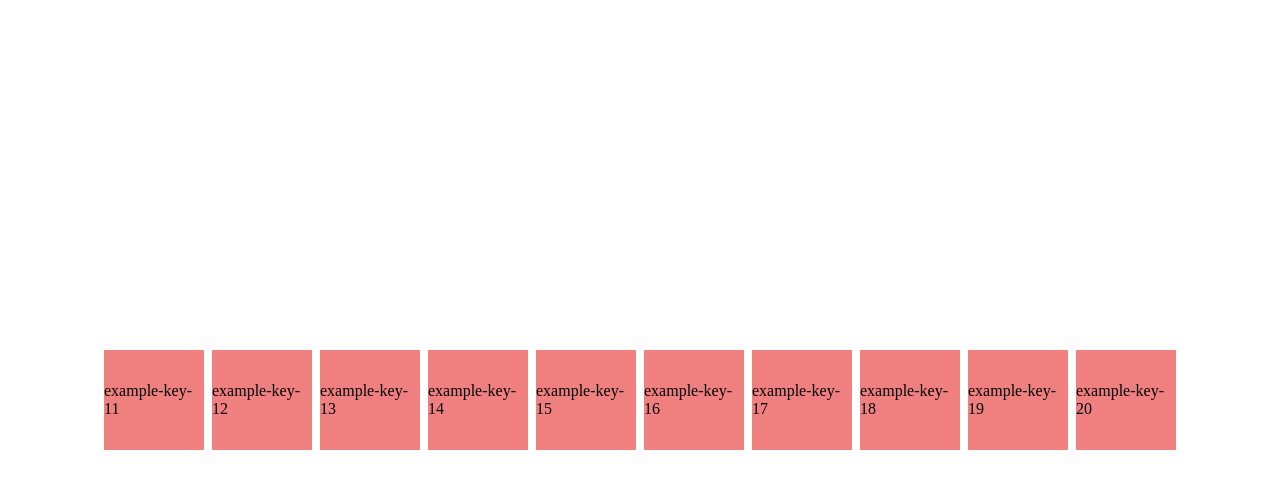
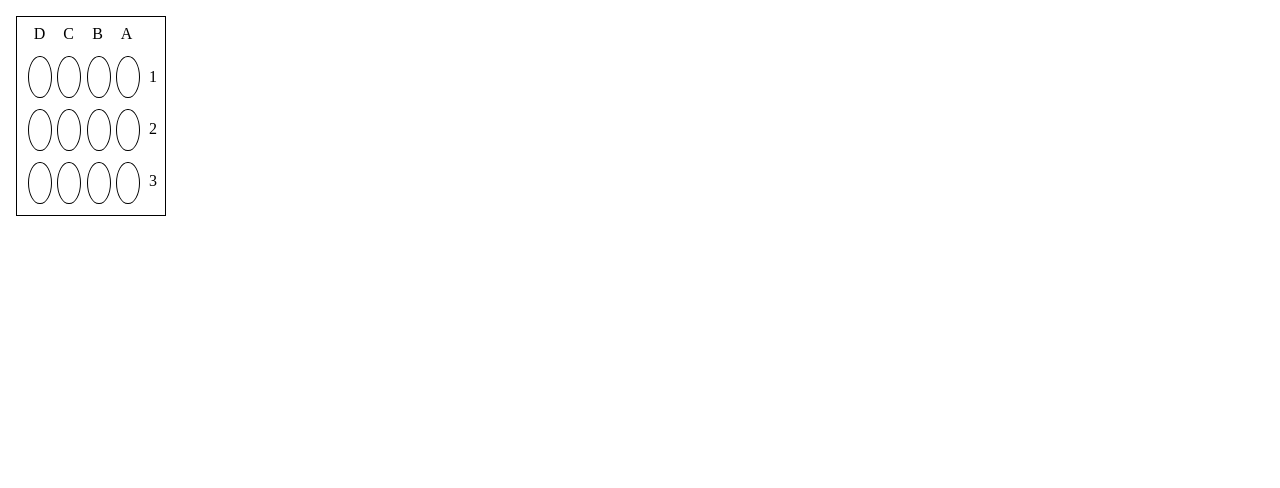
Before and after one commit to YusufAlvin/react-trial-and-error, a React (Create React App) app: page / in a window 1280 px wide. Shown: the top 488 px of the page. Built offline with nearby package versions, Linux system fonts and the light colour scheme.

Commit message:
added grid example

```diff
--- a/src/App.js
+++ b/src/App.js
@@ -1,11 +1,13 @@
 import React from 'react';
-import GenerateKeyExample from './contents/GenerateKeyExample/GenerateKeyExample';
 import './App.scss';
+import Labware from './components/Labware/Labware';
+import GridExample from './contents/GridExample/GridExample';
 
 const App = () => {
   return (
     <div className='app-container'>
-      <GenerateKeyExample />
+      <Labware />
+      {/* <GridExample /> */}
     </div>
   )
 };
--- a/src/App.scss
+++ b/src/App.scss
@@ -1,5 +1,3 @@
-* {
-  margin: 0;
-  padding: 0;
-  box-sizing: border-box;
+.app-container {
+  padding: 8px;
 }
--- /dev/null
+++ b/src/components/Labware/Labware.jsx
@@ -0,0 +1,135 @@
+// import PropTypes from 'prop-types';
+import React from 'react';
+import './Labware.scss';
+import { generateUniqueKey } from '../../libs/generateKey';
+import Well from '../Well/Well';
+
+const Labware = () => {
+  const cols = 4;
+  const rows = 3;
+
+  const topIndexesContainerRef = React.useRef(null);
+  const sideIndexesContainerRef = React.useRef(null);
+
+  const initialState = {
+    wellWidth: 0,
+    wellHeight: 0,
+  };
+
+  const [state, setState] = React.useState(initialState);
+
+  // const gridGap = () => {
+  //   if (cols === 4 && rows === 5) return { columnGap: '0', rowGap: '3%' };
+  //   if (cols === 3 && rows === 4) return { columnGap: '0', rowGap: '4%' };
+  //   if (cols === 3 && rows === 5) return { columnGap: '5%', rowGap: '0' };
+  //   if (cols === 4 && rows === 4) return { columnGap: '0', rowGap: '10%' };
+  //   if (cols === 8 && rows === 6) return { columnGap: '0', rowGap: '10%' };
+  //   if (cols === 1 && rows === 6) return { columnGap: '0', rowGap: '6%' };
+  //   if (cols === 1 && rows === 8) return { columnGap: '0', rowGap: '3%' };
+  //   return { columnGap: 0, rowGap: 0 };
+  // }
+
+  React.useEffect(() => {
+    const parentWidth = 150 - 16;
+    const parentHeight = 200 - 16;
+    const sideIndexesWidth = sideIndexesContainerRef.current.offsetWidth + 8;
+    const topIndexesHeight = topIndexesContainerRef.current.offsetHeight + 8;
+    const wellsContainerWidth = parentWidth - sideIndexesWidth;
+    const wellsContainerHeight = parentHeight - topIndexesHeight;
+
+    setState((prevState) => ({
+      ...prevState,
+      wellWidth: wellsContainerWidth / cols,
+      wellHeight: wellsContainerHeight / rows,
+    }));
+  }, []);
+
+
+  const generateWells = () => {
+    const wells = [];
+
+    for (let iRow = 1; iRow <= rows; iRow += 1) {
+      for (let iCol = 1; iCol <= cols; iCol += 1) {
+        // const charIndex = String.fromCharCode(65 + cols - iCol);
+        const key = generateUniqueKey('well');
+
+        wells.push(
+          <Well key={key} />
+        )
+      }
+    }
+
+    return wells;
+  };
+
+  const generateSideIndexes = () => {
+    const indexes = [];
+
+    for (let index = 0; index < rows; index++) {
+      const key = generateUniqueKey('side-index');
+      indexes.push((
+        <div key={key} className='labware-side-index'>
+          {index + 1}
+        </div>
+      ));
+    }
+
+    return indexes;
+  };
+
+  const generateTopIndexes = () => {
+    const indexes = [];
+
+    for (let index = cols; index > 0; index-=1) {
+      const char = String.fromCharCode(64 + index);
+      const key = generateUniqueKey('top-index');
+      indexes.push((
+        <div key={key} className='labware-top-index'>
+          {char}
+        </div>
+      ));
+    }
+
+    return indexes;
+  };
+
+  return (
+    <div
+      className='labware'
+      style={{
+        gridTemplateColumns: `repeat(${cols}, 1fr) auto`,
+        gridTemplateRows: `auto repeat(${rows}, 1fr)`,
+      }}
+    >
+      <div ref={topIndexesContainerRef} className='labware-top-index-container'>
+        {generateTopIndexes()}
+      </div>
+      <div ref={sideIndexesContainerRef} className='labware-side-index-container'>
+        {generateSideIndexes()}
+      </div>
+      <div
+        className='labware-wells-container'
+        style={{
+          gridColumnEnd: cols + 1,
+          gridRowEnd: rows + 2,
+          gridTemplateColumns: `repeat(${cols}, ${state.wellWidth}px)`,
+          gridTemplateRows: `repeat(${rows}, ${state.wellHeight}px)`,
+          // columnGap: gridGap().columnGap,
+          // rowGap: gridGap().rowGap,
+        }}
+      >
+        {generateWells()}
+      </div>
+    </div>
+  )
+};
+
+// Labware.propTypes = {
+
+// }
+
+// Labware.defaultProps = {
+
+// }
+
+export default Labware;
--- /dev/null
+++ b/src/components/Labware/Labware.scss
@@ -0,0 +1,47 @@
+.labware {
+  box-sizing: border-box;
+  display: grid;
+  width: 150px;
+  height: 200px;
+  border: 1px solid black;
+  padding: 8px;
+
+  &-top-index-container {
+    display: grid;
+    place-items: center;
+    grid-auto-flow: column;
+    grid-auto-columns: 1fr;
+    grid-column-start: 1;
+    grid-column-end: -2;
+    grid-row-start: 1;
+    grid-row-end: 1;
+    margin-bottom: 8px;
+  }
+
+  &-side-index-container {
+    display: grid;
+    place-items: center;
+    grid-auto-flow: row;
+    grid-auto-rows: 1fr;
+    grid-column-start: -2;
+    grid-column-end: -2;
+    grid-row-start: 2;
+    grid-row-end: -1;
+    margin-left: 8px;
+  }
+
+  // &-side-index,
+  // &-top-index {
+  //   display: flex;
+  //   justify-content: center;
+  //   align-items: center;
+  //   width: 100%;
+  //   height: 100%;
+  // }
+
+  &-wells-container {
+    display: grid;
+    grid-row-start: 2;
+    grid-column-start: 1;
+  }
+}
--- /dev/null
+++ b/src/components/Well/Well.jsx
@@ -0,0 +1,21 @@
+// import PropTypes from 'prop-types';
+import React from 'react';
+import './Well.scss';
+
+const Well = () => {
+  return (
+    <div className='well'>
+      <></>
+    </div>
+  )
+};
+
+// Well.propTypes = {
+
+// }
+
+// Well.defaultProps = {
+
+// }
+
+export default Well;
--- /dev/null
+++ b/src/components/Well/Well.scss
@@ -0,0 +1,9 @@
+.well {
+  box-sizing: border-box;
+  width: 80%;
+  height: 80%;
+  border-radius: 50%;
+  border: 1px solid black;
+  align-self: center;
+  justify-self: center;
+}
--- /dev/null
+++ b/src/contents/GridExample/GridExample.jsx
@@ -0,0 +1,33 @@
+import React from 'react';
+import './GridExample.scss';
+import { generateUniqueKey } from '../../libs/generateKey';
+
+const GridExample = () => {
+  const genereateDummyData = () => {
+    const data = [];
+
+    for (let index = 0; index < 10; index++) {
+      data.push(index);
+    }
+
+    return data;
+  };
+
+  return (
+    <div className='grid-example'>
+
+      {
+        genereateDummyData().map(() => {
+          const key = generateUniqueKey('grid-example-item');
+          return (
+            <div key={key} className='grid-example-item'>
+              <></>
+            </div>
+          )
+        })
+      }
+    </div>
+  )
+};
+
+export default GridExample;
--- /dev/null
+++ b/src/contents/GridExample/GridExample.scss
@@ -0,0 +1,19 @@
+.grid-example {
+  box-sizing: border-box;
+  display: grid;
+  grid-template-columns: auto repeat(4, 110px) auto;
+  grid-template-rows: auto repeat(3, 105px) auto;
+  row-gap: 10px;
+  width: 100vw;
+  height: 100vh;
+  padding: 16px;
+  place-items: center;
+
+  &-item {
+    width: 100px;
+    height: 100px;
+    background-color: lightcoral;
+    // justify-self: center;
+    // align-self: center;
+  }
+}
```
